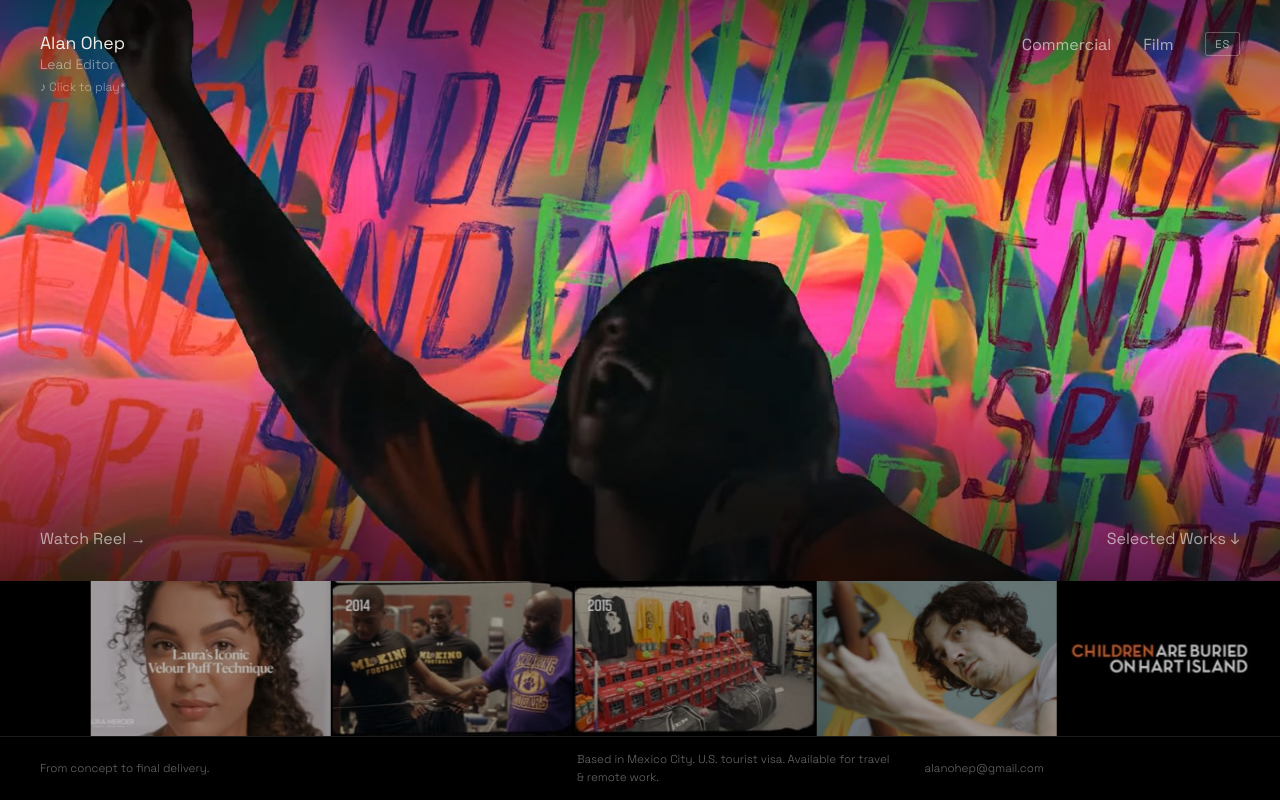
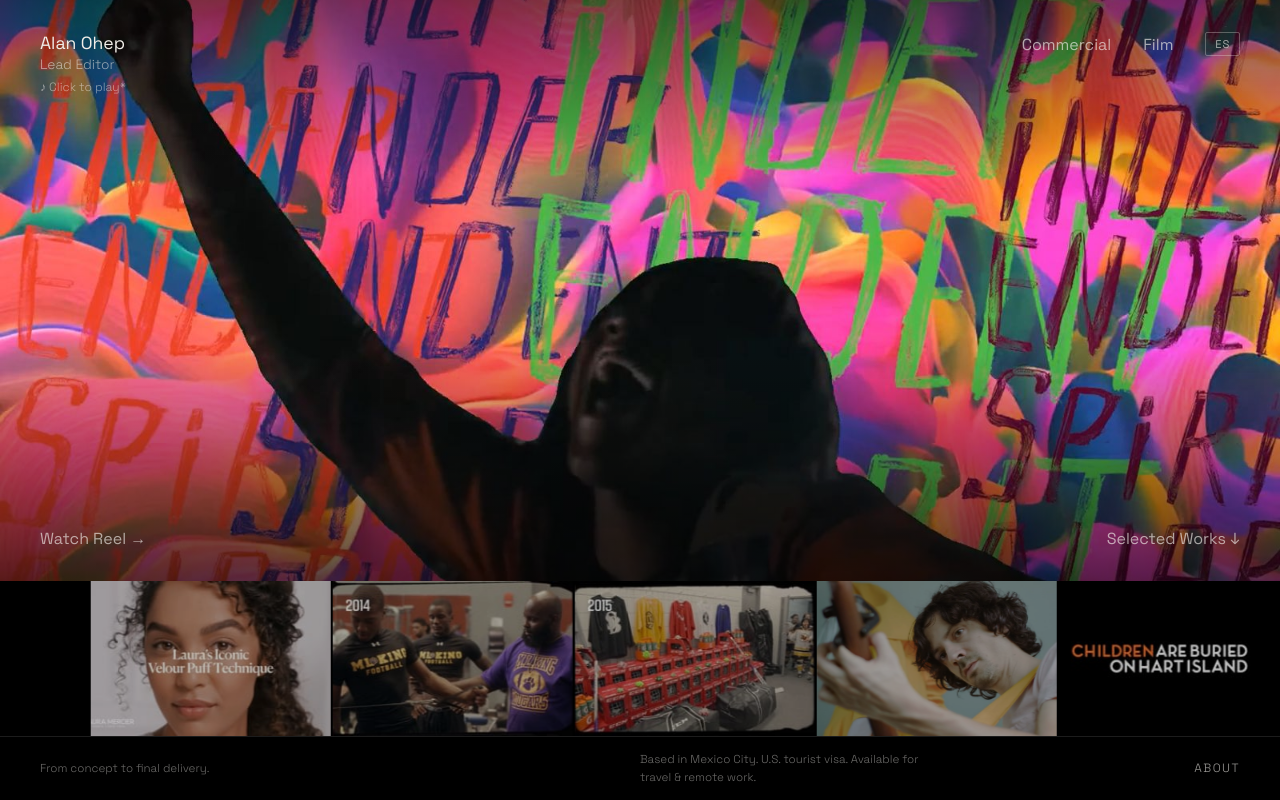
Before and after one commit to alanohep/alanohep, a plain HTML site: page index.html in a window 1280 px wide. Shown: the top 800 px of the page. Drawn offline with Linux system fonts and the light colour scheme.

Commit message:
Replace email in info bar with About link aligned to the Credit column
Co-Authored-By: Claude Opus 5.5 <noreply@anthropic.com>

```diff
--- a/index.html
+++ b/index.html
@@ -102,8 +102,8 @@
         <div class="strip-info-col">
           <p data-en="Based in Mexico City. U.S. tourist visa. Available for travel &amp; remote work." data-es="Radicado en CDMX. Visa de turista de EE. UU. Disponible para viajar y trabajo remoto.">Based in Mexico City. U.S. tourist visa. Available for travel &amp; remote work.</p>
         </div>
-        <div class="strip-info-col">
-          <a href="mailto:alanohep@gmail.com">alanohep@gmail.com</a>
+        <div class="strip-info-col strip-info-about">
+          <a href="#contact">About</a>
         </div>
       </div>
 
--- a/style.css
+++ b/style.css
@@ -115,10 +115,11 @@ a { color: inherit; text-decoration: none; }
 }
 
 /* Info banner */
+/* Same columns as the project list below, so "About" lines up with CREDIT */
 .strip-info {
   display: grid;
-  grid-template-columns: 1.6fr 1fr 1fr;
-  gap: 2rem;
+  grid-template-columns: 2fr 1fr 1fr;
+  gap: 1.5rem;
   padding: 0.85rem 2.5rem;
   border-top: 1px solid var(--border);
   align-items: center;
@@ -139,6 +140,14 @@ a { color: inherit; text-decoration: none; }
 }
 
 .strip-info-col a:hover { color: var(--text); }
+
+.strip-info-about { align-items: flex-end; text-align: right; }
+.strip-info-about a {
+  font-size: 0.75rem;
+  letter-spacing: 0.12em;
+  text-transform: uppercase;
+  color: rgba(240,237,232,0.65);
+}
 
 .corner {
   position: absolute;
@@ -509,6 +518,7 @@ footer {
   .strip-track { animation-duration: 40s; }
 
   /* Info banner: one column */
+  .strip-info-about { align-items: flex-start; text-align: left; }
   .strip-info {
     grid-template-columns: 1fr;
     gap: 0.6rem;
```
